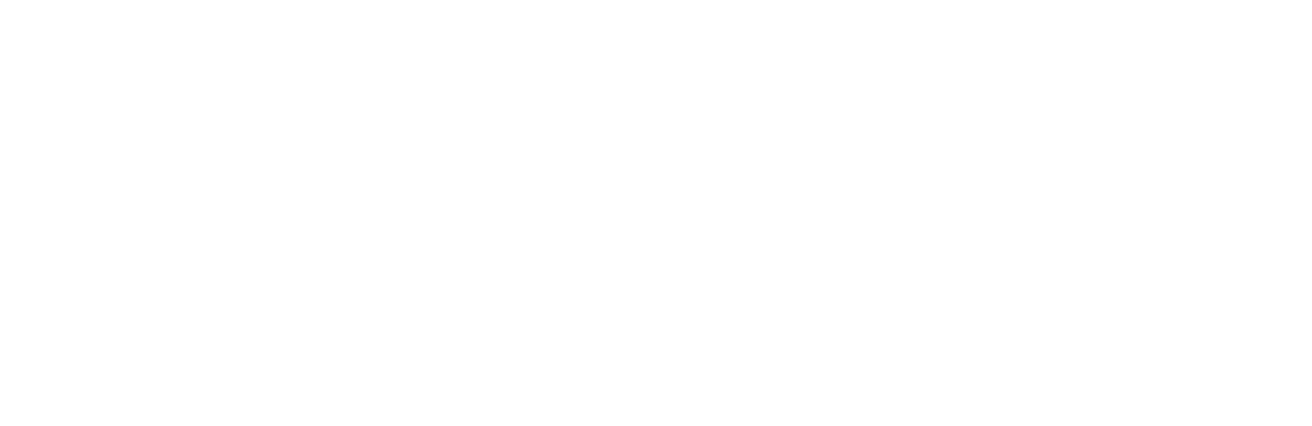
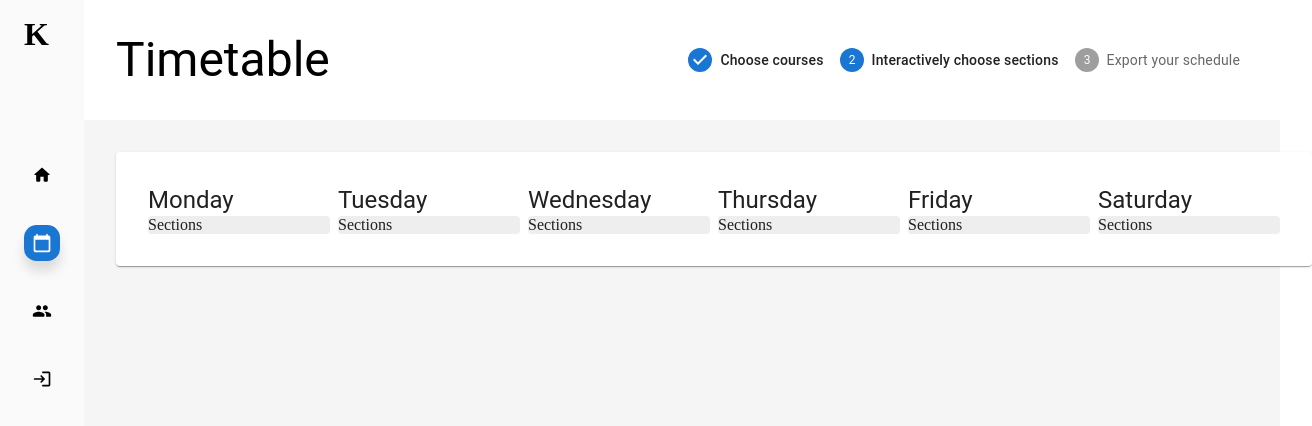
Before and after one commit to kirusfg/timetable, a React (Vite) app in the folder client/: page /timetable/schedule in a window 1280 px wide. Before the commit this address had no page. Shown: the top 426 px of the page, 1312 px wide, since content can reach past the window. Built offline with nearby package versions, Linux system fonts and the light colour scheme.

Commit message:
Fix the schedule route not working due to parent route

```diff
--- a/client/src/index.tsx
+++ b/client/src/index.tsx
@@ -1,26 +1,26 @@
-import React from 'react';
-import { createRoot } from 'react-dom/client';
+import React from "react";
+import { createRoot } from "react-dom/client";
 
-import { DndProvider } from 'react-dnd'
-import { HTML5Backend } from 'react-dnd-html5-backend'
+import { DndProvider } from "react-dnd"
+import { HTML5Backend } from "react-dnd-html5-backend"
 
-import { Provider as ReduxProvider } from 'react-redux';
+import { Provider as ReduxProvider } from "react-redux";
 
 import {
   BrowserRouter,
   Routes,
   Route,
-} from 'react-router-dom';
+} from "react-router-dom";
 
-import './index.css';
-import { store } from './app/store';
-import App from './App';
-import HomePage from './pages/Home';
-import SelectorPage from './pages/timetable/Selector';
-import TimetablePage from './pages/timetable/Timetable';
+import "./index.css";
+import { store } from "./app/store";
+import App from "./App";
+import HomePage from "./pages/Home";
+import SelectorPage from "./pages/timetable/Selector";
+import SchedulePage from "./pages/timetable/Schedule";
 
 
-const container = document.getElementById('root')!;
+const container = document.getElementById("root")!;
 const root = createRoot(container);
 
 root.render(
@@ -29,11 +29,11 @@
       <ReduxProvider store={store}>
         <BrowserRouter>
           <Routes>
-            <Route path='/' element={<App />}>
+            <Route path="/" element={<App />}>
               <Route index element={<HomePage />} />
-              <Route path='timetable' element={<SelectorPage />}>
-                <Route path='courses' element={<SelectorPage />} />
-                <Route path='sections' element={<TimetablePage />} />
+              <Route path="timetable">
+                <Route path="courses" element={<SelectorPage />} />
+                <Route path="schedule" element={<SchedulePage />} />
               </Route>
             </Route>
           </Routes>
--- a/client/src/pages/timetable/Timetable.tsx
+++ b/client/src/pages/timetable/Schedule.tsx
@@ -8,7 +8,7 @@
 import Table from "../../components/timetable/table/Table";
 
 
-const TimetablePage = () => {
+const SchedulePage = () => {
   return (
     <Page>
       <PageHeader title="Timetable">
@@ -21,4 +21,4 @@
   );
 }
 
-export default TimetablePage;
+export default SchedulePage;
```
